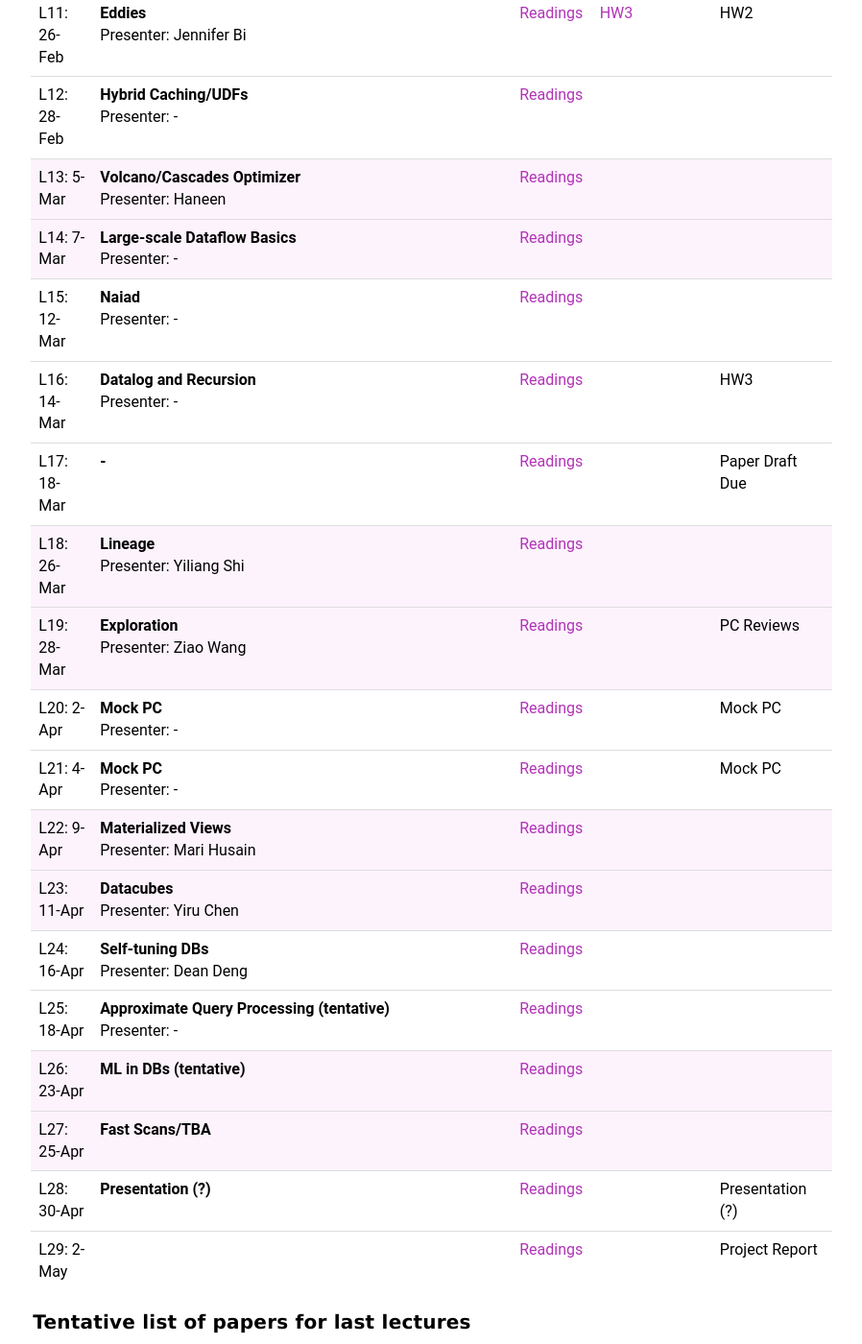
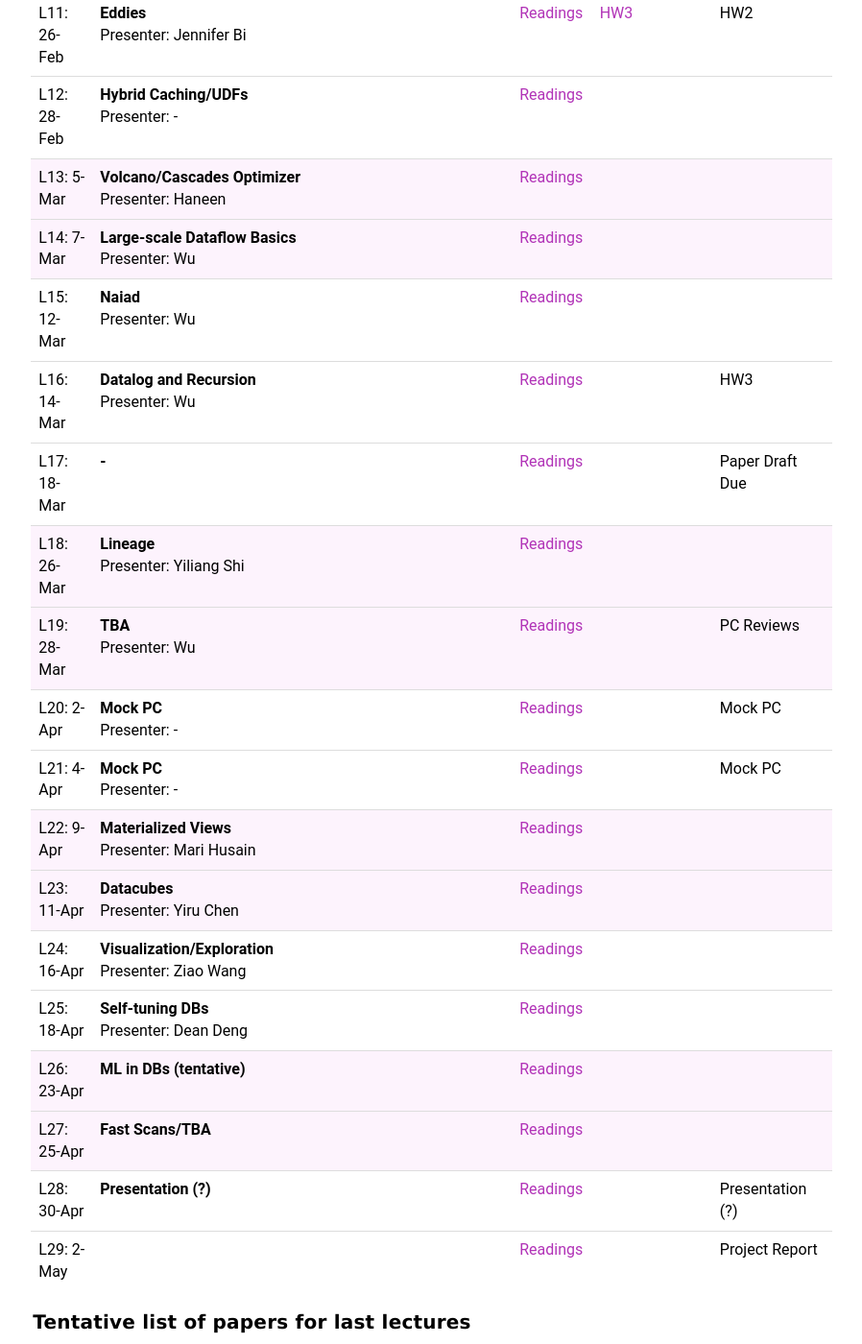
Before and after one commit to wzao1515/w6113.github.io, a Jekyll site: the page built from index.md, in a window 1280 px wide and 1400 px high, scrolled down 1437 px. Shown: the whole window at 96% size, without its empty margins (292-1190 px from the left). Built offline with Jekyll 4.4.1, drawn with Linux system fonts in a browser that asks for light colours.

Commit message:
updated website

```diff
--- a/_data/schedule.csv
+++ b/_data/schedule.csv
@@ -12,18 +12,18 @@ white,14-Feb,Single machine joins,,-,,,,"<a href=""https://w6113.github.io/proje
 white,26-Feb,Eddies,,Jennifer Bi,,,"<a href=""https://github.com/w6113/databass-public/blob/master/docs/hw3.md"">HW3</a>",HW2
 white,28-Feb,Hybrid Caching/UDFs,,-,,,,
 #fdf3fd,5-Mar,Volcano/Cascades Optimizer,,Haneen,,,,
-#fdf3fd,7-Mar,Large-scale Dataflow Basics,,-,,,,
-white,12-Mar,Naiad,,-,,,,
-white,14-Mar,Datalog and Recursion,,-,,,,HW3
+#fdf3fd,7-Mar,Large-scale Dataflow Basics,,Wu,,,,
+white,12-Mar,Naiad,,Wu,,,,
+white,14-Mar,Datalog and Recursion,,Wu,,,,HW3
 white,18-Mar,-,,,,,,Paper Draft Due
 #fdf3fd,26-Mar,Lineage,,Yiliang Shi,,,,
-#fdf3fd,28-Mar,Exploration,,Ziao Wang,,,,PC Reviews
+#fdf3fd,28-Mar,TBA,,Wu,,,,PC Reviews
 white,2-Apr,Mock PC,,-,,,,Mock PC
 white,4-Apr,Mock PC,,-,,,,Mock PC
 #fdf3fd,9-Apr,Materialized Views,,Mari Husain,,,,
 #fdf3fd,11-Apr,Datacubes,,Yiru Chen,,,,
-white,16-Apr,Self-tuning DBs,,Dean Deng,,,,
-white,18-Apr,Approximate Query Processing (tentative),,-,,,,
+white,16-Apr,Visualization/Exploration,,Ziao Wang,,,,
+white,18-Apr,Self-tuning DBs,,Dean Deng,,,,
 #fdf3fd,23-Apr,ML in DBs (tentative),,,,,,
 #fdf3fd,25-Apr,Fast Scans/TBA,,,,,,
 white,30-Apr,Presentation (?),,,,,,Presentation (?)
```
Also changed, not shown: reviews.md (+13 -1 lines).
